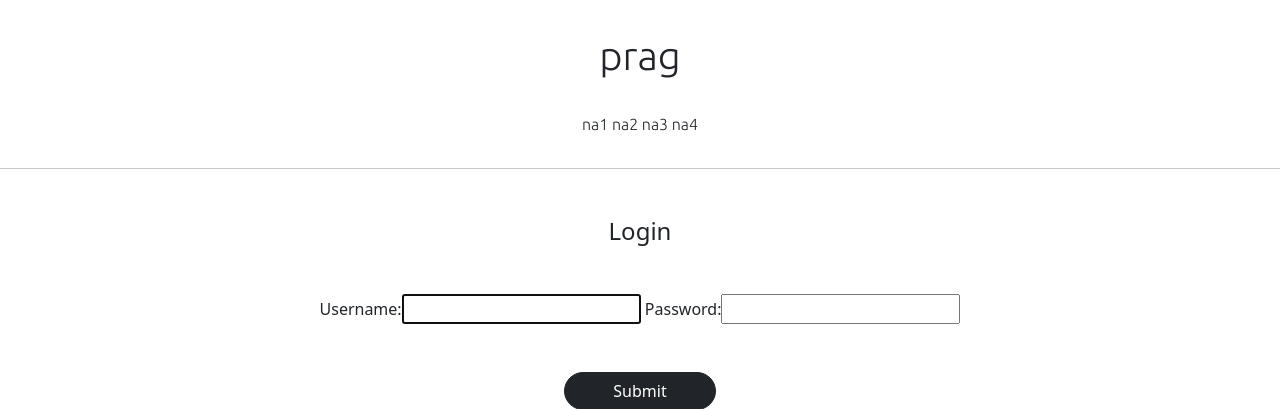
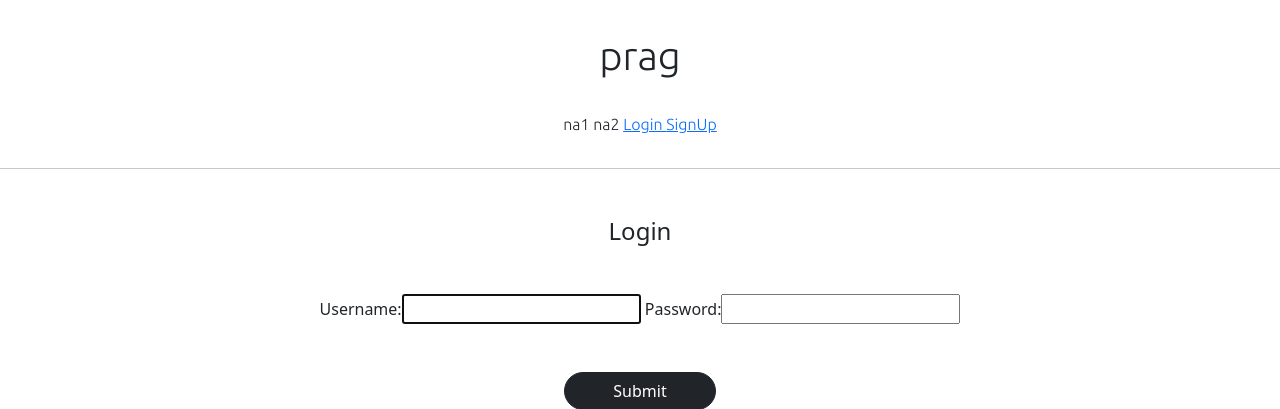
Before and after one commit to pjw732/gwangAI, a Django app: page /accounts/login/ in a window 1280 px wide. Shown: the top 409 px of the page. Run offline with Django 3.2, Linux system fonts and the light colour scheme; parts of the project's set-up code (start-up, migrations or seed data) failed here and were passed over; some web fonts are replaced.

Commit message:
07.15_1(my)

```diff
--- a/templates/header.html
+++ b/templates/header.html
@@ -5,7 +5,23 @@
     <div class="prag_header_button">
         <span>na1</span>
         <span>na2</span>
-        <span>na3</span>
-        <span>na4</span>
+        {% if not user.is_authenticated %}
+        <span>
+            <a href="{% url 'accountapp:login' %}">
+                Login
+            </a>
+        </span>
+        <span>
+            <a href="{% url 'accountapp:create' %}">
+                SignUp
+            </a>
+        </span>
+        {% else %}
+        <span>
+            <a href="{% url 'accountapp:logout' %}">
+                Logout
+            </a>
+        </span>
+        {% endif %}
     </div>
 </div>
```
